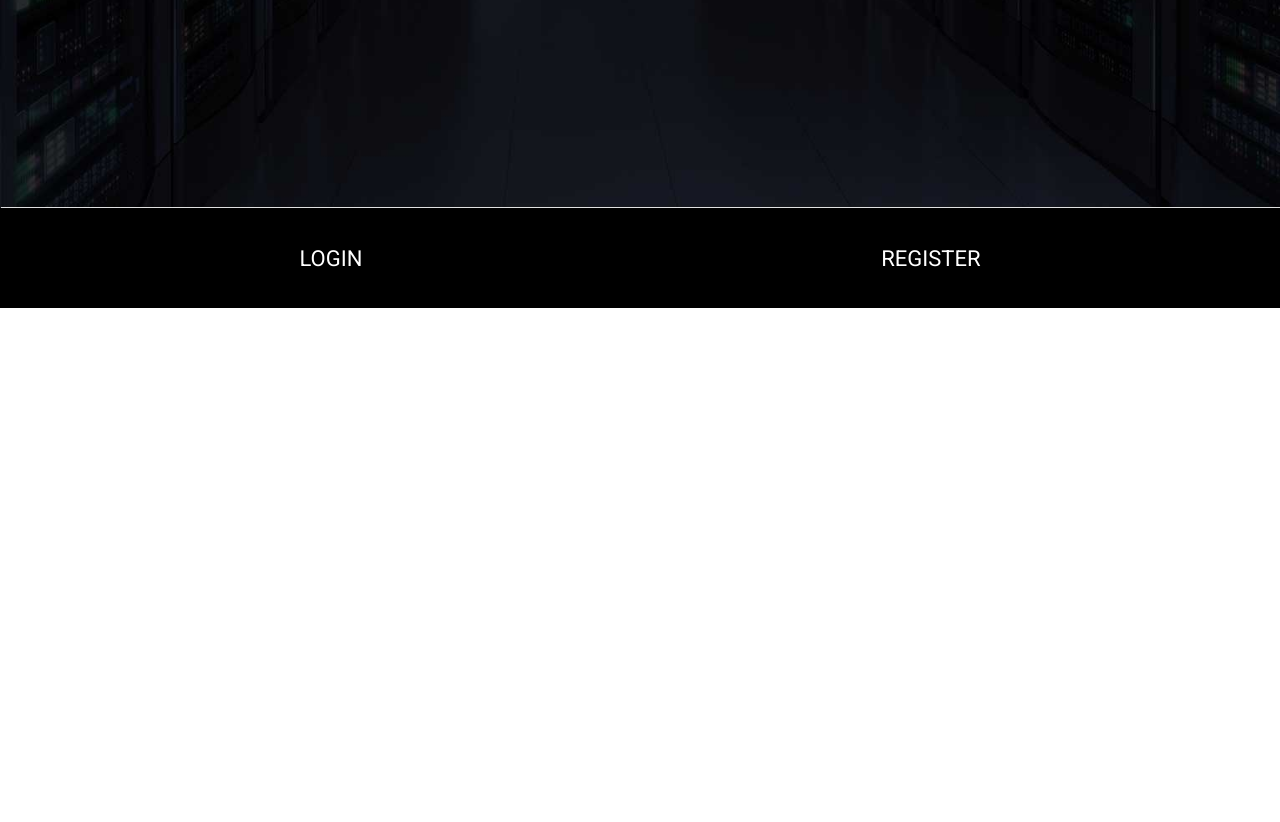
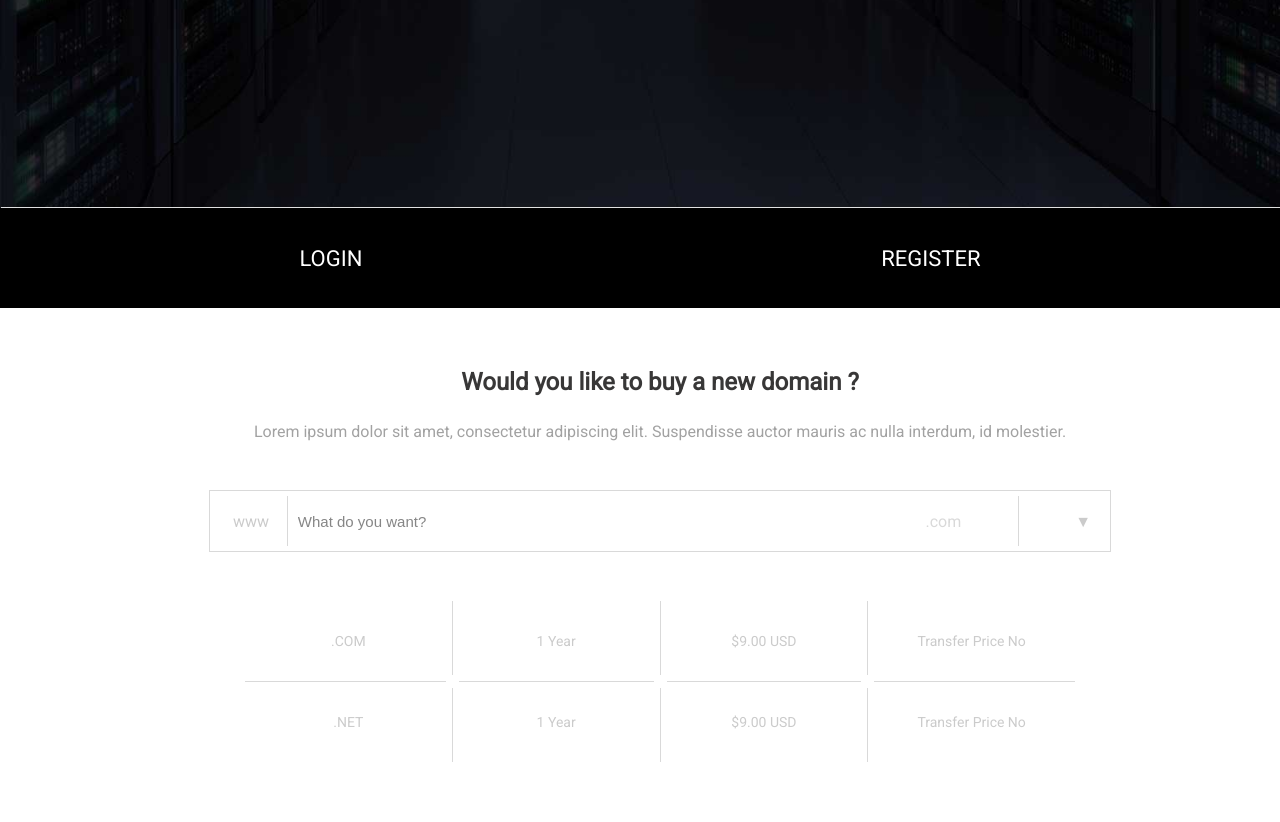
Before and after one commit to Timurbl/Ghost-Host, a website: page public/index.html in a window 1280 px wide. Shown: the part 592-1414 px from the top of the page. Before the commit the page ends 900 px from the top, so only its background shows below. Drawn offline with Linux system fonts and the light colour scheme.

Commit message:
buy block

```diff
--- a/public/index.html
+++ b/public/index.html
@@ -8,6 +8,7 @@
     <link rel="stylesheet" href="../src/scss/nav.css">
     <link rel="stylesheet" href="../src/scss/header.css">
     <link rel="stylesheet" href="../src/scss/auth.css">
+    <link rel="stylesheet" href="../src/scss/buy.css">
 </head>
 <body>
 <div class="wrapper">
@@ -66,6 +67,42 @@
         <a class="auth__link" href="#">Login</a>
         <a class="auth__link" href="#">Register</a>
     </nav>
+    <section class="buy">
+        <div class="buy__content view-port">
+            <h2 class="buy__title">Would you like to buy a new domain ?</h2>
+            <h4 class="buy__subtitle">Lorem ipsum dolor sit amet, consectetur adipiscing elit. Suspendisse auctor
+                mauris ac nulla interdum, id molestier.</h4>
+            <div class="buy__input-wrapper">
+                <div class="buy__www buy__help">www</div>
+                <div class="buy__input-block">
+                    <input type="text" class="buy__input" placeholder="What do you want?">
+                    <div class="buy__domain">.com</div>
+                </div>
+                <div class="buy__select buy__help">
+                    <span class="buy__icon">&#9660;</span>
+                    <ul class="select__dropdown">
+                        <li class="select__item">.com</li>
+                        <li class="select__item">.net</li>
+                        <li class="select__item">.ru</li>
+                    </ul>
+                </div>
+            </div>
+            <div class="buy__table">
+                <div class="table__row">
+                    <div class="table__cell table__cell--top">.COM</div>
+                    <div class="table__cell table__cell--top">1 Year</div>
+                    <div class="table__cell table__cell--top">$9.00 USD</div>
+                    <div class="table__cell table__cell--top">Transfer Price No</div>
+                </div>
+                <div class="table__row">
+                    <div class="table__cell table__cell--bottom">.NET</div>
+                    <div class="table__cell table__cell--bottom">1 Year</div>
+                    <div class="table__cell table__cell--bottom">$9.00 USD</div>
+                    <div class="table__cell table__cell--bottom">Transfer Price No</div>
+                </div>
+            </div>
+        </div>
+    </section>
 </div>
 </body>
 </html>
--- a/src/scss/auth.scss
+++ b/src/scss/auth.scss
@@ -11,5 +11,9 @@
     color: #fff;
     font-size: 22px;
     text-transform: uppercase;
+
+    &:hover {
+      text-decoration: underline;
+    }
   }
 }
--- /dev/null
+++ b/src/scss/buy.scss
@@ -0,0 +1,187 @@
+@import "partials/params";
+@import "partials/mixins";
+
+.buy {
+  background-color: #fff;
+
+  &__content {
+    display: flex;
+    flex-direction: column;
+    align-items: center;
+    padding: 60px;
+  }
+  &__title {
+    margin-bottom: 26px;
+
+    font-size: 24px;
+    color: #383737;
+    font-weight: bold;
+  }
+  &__subtitle {
+    margin-bottom: 49px;
+
+    font-size: 16px;
+    font-weight: normal;
+    color: #a2a2a2;
+  }
+  &__input-wrapper {
+    display: flex;
+    margin: 0 auto 49px;
+    padding: 5px;
+    width: 890px;
+    height: 50px;
+    border: 1px solid #d9d9d9;
+  }
+  &__www {
+    width: 72px;
+    justify-content: center;
+    color: #cbcbcb;
+  }
+  &__help {
+    display: flex;
+    align-items: center;
+  }
+  &__input-block {
+    display: flex;
+    align-items: center;
+    justify-content: space-between;
+    width: calc(890px - 72px - 86px);
+    border-right: 1px solid #d9d9d9;
+    border-left: 1px solid #d9d9d9;
+  }
+  &__input {
+    width: 100%;
+    border: none;
+    outline: none;
+    padding: 10px;
+    font-size: 15px;
+    color: #868686;
+    &::-moz-placeholder {
+      color: #868686;
+    }
+    &::-webkit-input-placeholder {
+      color: #868686;
+    }
+  }
+  &__domain {
+    margin-right: 57px;
+    color: #d9d9d9;
+  }
+  &__select {
+    position: relative;
+    justify-content: flex-end;
+    width: 86px;
+    box-sizing: border-box;
+    padding-right: 14px;
+    color: #cbcbcb;
+
+    &:hover .select__dropdown {
+      opacity: 1;
+      z-index: 100;
+    }
+
+    & .select__dropdown {
+      opacity: 0;
+      @include clear-list;
+      position: absolute;
+      width: 93px;
+      height: 50px;
+      top: 55px;
+      right: -6px;
+      z-index: -100;
+      background-color: #fff;
+
+      transition: 0.5s all;
+    }
+    & .select__item {
+      padding: 5px 15px;
+      border: 1px solid #d9d9d9;
+      border-collapse: collapse;
+      font-size: 15px;
+      color: #868686;
+    }
+  }
+  &__icon {
+
+  }
+
+  &__table {
+    width: 830px;
+
+    & .table__row {
+      display: flex;
+    }
+    & .table__cell {
+      position: relative;
+      @include flex-center(row);
+      width: 222px;
+      height: 80px;
+      color: #cbcbcb;
+      font-size: 14px;
+
+
+      &--top {
+        border-bottom: 1px solid #d9d9d9;
+        border-right: 1px solid #d9d9d9;
+
+        &::before {
+          display: block;
+          content: "";
+          width: 7px;
+          height: 7px;
+          position: absolute;
+          bottom: -1px;
+          left: -1px;
+          background-color: #ffffff;
+        }
+        &::after {
+          display: block;
+          content: "";
+          width: 7px;
+          height: 7px;
+          position: absolute;
+          bottom: -1px;
+          right: -1px;
+          background-color: #ffffff;
+        }
+      }
+      &--bottom {
+        border-right: 1px solid #d9d9d9;
+
+        &::before {
+          display: block;
+          content: "";
+          width: 7px;
+          height: 7px;
+          position: absolute;
+          top: -1px;
+          left: -1px;
+          background-color: #ffffff;
+        }
+        &::after {
+          display: block;
+          content: "";
+          width: 7px;
+          height: 7px;
+          position: absolute;
+          top: -1px;
+          right: -1px;
+          background-color: #ffffff;
+        }
+      }
+      &:last-child {
+        border-right: none;
+        &::after {
+          width: 0;
+          height: 0;
+        }
+      }
+      &:first-child {
+        &::before {
+          width: 0;
+          height: 0;
+        }
+      }
+    }
+  }
+}
```
Also changed, not shown: src/scss/auth.css, src/scss/buy.css (added), 3 other files.
